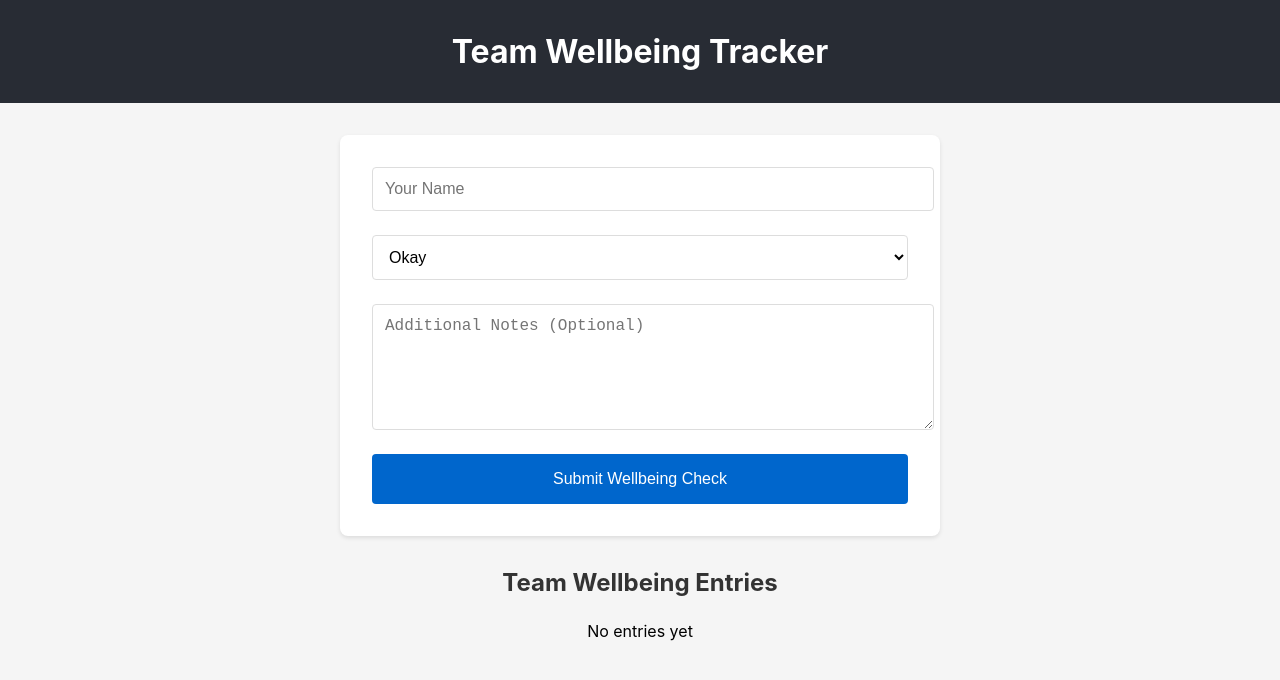
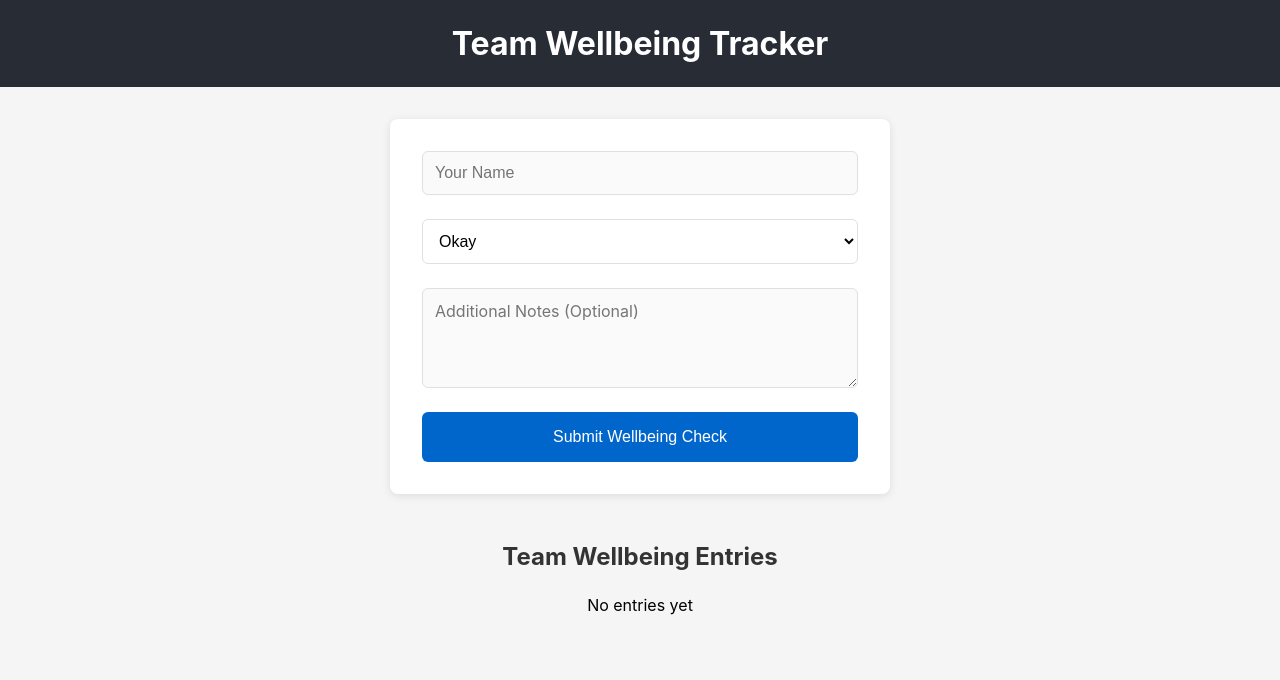
Before and after one commit to martinscorsese01/team-well-being-app, a React (Create React App) app in the folder team-wellbeing-app/: page / in a window 1280 px wide. Shown: the top 680 px of the page. Built offline with nearby package versions, Linux system fonts and the light colour scheme.

Commit message:
centred the modal boxes and adjusted the size

```diff
--- a/team-wellbeing-app/src/App.css
+++ b/team-wellbeing-app/src/App.css
@@ -2,6 +2,7 @@
   text-align: center;
   min-height: 100vh;
   background-color: #f5f5f5;
+  padding-bottom: 2rem;
 }
 
 .App-logo {
@@ -17,8 +18,9 @@
 
 .App-header {
   background-color: #282c34;
-  padding: 2rem;
+  padding: 1.5rem;
   color: white;
+  margin-bottom: 2rem;
 }
 
 .App-header h1 {
@@ -27,33 +29,48 @@
 }
 
 .App-main {
-  max-width: 600px;
-  margin: 2rem auto;
+  max-width: 500px;
+  margin: 0 auto;
   padding: 0 1rem;
+  display: flex;
+  flex-direction: column;
+  align-items: center;
 }
 
+/* Form styles */
 form {
   background: white;
   padding: 2rem;
   border-radius: 8px;
-  box-shadow: 0 2px 4px rgba(0, 0, 0, 0.1);
+  box-shadow: 0 2px 8px rgba(0, 0, 0, 0.1);
   display: flex;
   flex-direction: column;
   gap: 1.5rem;
-  margin-bottom: 2rem;
+  margin-bottom: 3rem;
+  width: 100%;
+  box-sizing: border-box;
 }
 
 input, select, textarea {
   width: 100%;
   padding: 0.75rem;
-  border: 1px solid #ddd;
-  border-radius: 4px;
+  border: 1px solid #e0e0e0;
+  border-radius: 6px;
   font-size: 1rem;
+  background-color: #fafafa;
+  box-sizing: border-box;
+}
+
+input:focus, select:focus, textarea:focus {
+  outline: none;
+  border-color: #0066cc;
+  background-color: white;
 }
 
 textarea {
   min-height: 100px;
   resize: vertical;
+  font-family: inherit;
 }
 
 button {
@@ -61,14 +78,19 @@ button {
   color: white;
   padding: 1rem;
   border: none;
-  border-radius: 4px;
+  border-radius: 6px;
   font-size: 1rem;
   cursor: pointer;
-  transition: background-color 0.2s;
+  transition: background-color 0.2s, transform 0.1s;
+  width: 100%;
 }
 
 button:hover {
   background-color: #0052a3;
+}
+
+button:active {
+  transform: scale(0.98);
 }
 
 select {
@@ -89,35 +111,48 @@ select {
 }
 
 /* WellbeingList styles */
+h2 {
+  margin: 0 0 1.5rem 0;
+  color: #333;
+  font-size: 1.5rem;
+  width: 100%;
+  text-align: left;
+}
+
 ul {
   list-style: none;
   padding: 0;
   margin: 0;
+  display: flex;
+  flex-direction: column;
+  gap: 1rem;
+  width: 100%;
 }
 
 li {
   background: white;
   padding: 1.5rem;
   border-radius: 8px;
-  margin-bottom: 1rem;
-  box-shadow: 0 2px 4px rgba(0, 0, 0, 0.1);
+  box-shadow: 0 2px 8px rgba(0, 0, 0, 0.1);
   text-align: left;
-  position: relative;
+  width: 100%;
+  box-sizing: border-box;
 }
 
-li p {
-  margin: 0.5rem 0 0;
-  color: #666;
-  font-size: 0.9rem;
-}
-
-h2 {
-  margin-bottom: 1.5rem;
+li strong {
+  font-size: 1.1rem;
   color: #333;
 }
 
 .entry-date {
-  font-size: 0.8rem;
-  color: #888;
-  margin-top: 0.25rem;
+  font-size: 0.85rem;
+  color: #666;
+  margin-top: 0.5rem;
 }
+
+li p {
+  margin: 0.75rem 0 0;
+  color: #555;
+  font-size: 0.95rem;
+  line-height: 1.4;
+}
```
